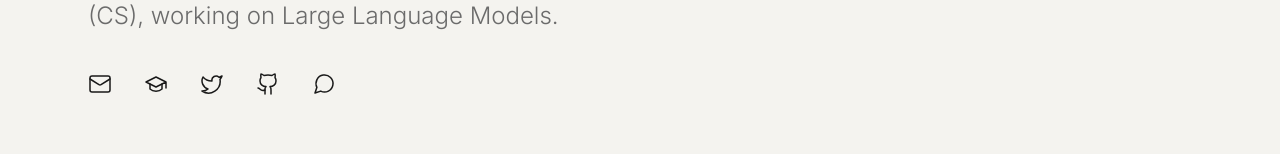
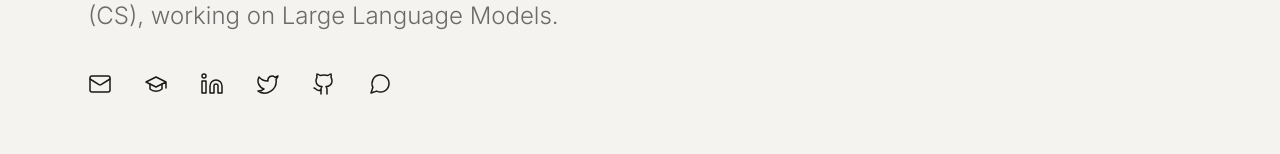
Before and after one commit to RuiWu1123/RuiWu1123.github.io, a React (Vite) app: page /#/ in a window 1280 px wide. Shown: the part 296-450 px from the top of the page. Built offline with nearby package versions, Linux system fonts and the light colour scheme.

Commit message:
Add a LinkedIn link to the hero social icons

```diff
--- a/constants.ts
+++ b/constants.ts
@@ -174,7 +174,8 @@ export const BLOG_POSTS: BlogPost[] = [
 ];
 
 export const SOCIAL_LINKS = {
-  scholar: "https://scholar.google.com/citations?user=M1FovLwAAAAJ&hl=en"
+  scholar: "https://scholar.google.com/citations?user=M1FovLwAAAAJ&hl=en",
+  linkedin: "https://www.linkedin.com/in/rui-wu-6aba08324/"
 };
 
 export const VISITED_PLACES: VisitedPlace[] = [
--- a/pages/Home.tsx
+++ b/pages/Home.tsx
@@ -1,6 +1,6 @@
 
 import React from 'react';
-import { Mail, Github, Twitter, MessageCircle, GraduationCap, FileText } from 'lucide-react';
+import { Mail, Github, Twitter, Linkedin, MessageCircle, GraduationCap, FileText } from 'lucide-react';
 import { NEWS_ITEMS, SOCIAL_LINKS, PUBLICATIONS } from '../constants';
 import HeroVisual from '../components/HeroVisual';
 
@@ -87,6 +87,16 @@ const Home: React.FC = () => {
               title="Google Scholar"
             >
               <GraduationCap size={24} strokeWidth={1.5} />
+            </a>
+            <a
+              href={SOCIAL_LINKS.linkedin}
+              target="_blank"
+              rel="noreferrer"
+              className="text-anthropic-text hover:text-anthropic-accent transition-colors p-2 rounded-full hover:bg-anthropic-stone/30"
+              aria-label="LinkedIn"
+              title="LinkedIn"
+            >
+              <Linkedin size={24} strokeWidth={1.5} />
             </a>
             <a
               href="https://x.com/RuiWu560670"
```
